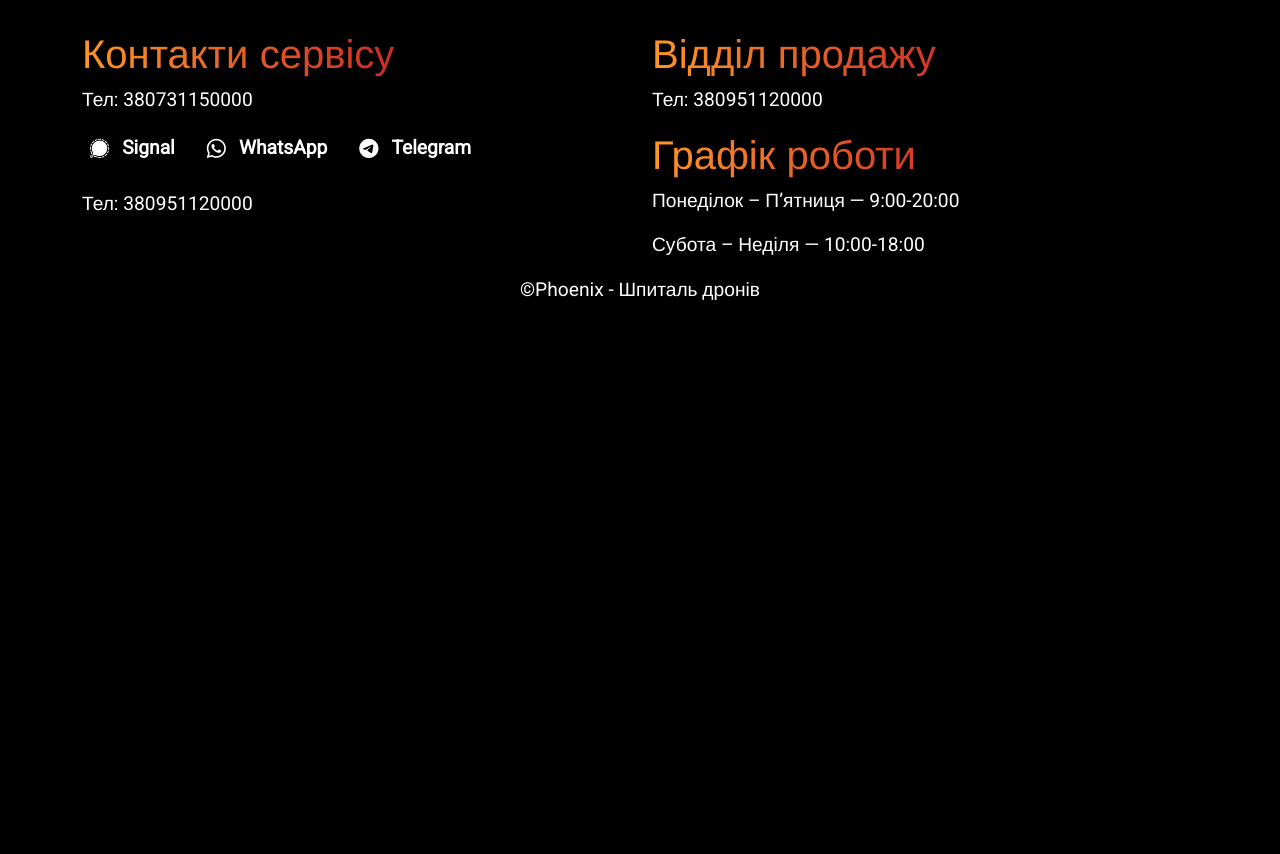
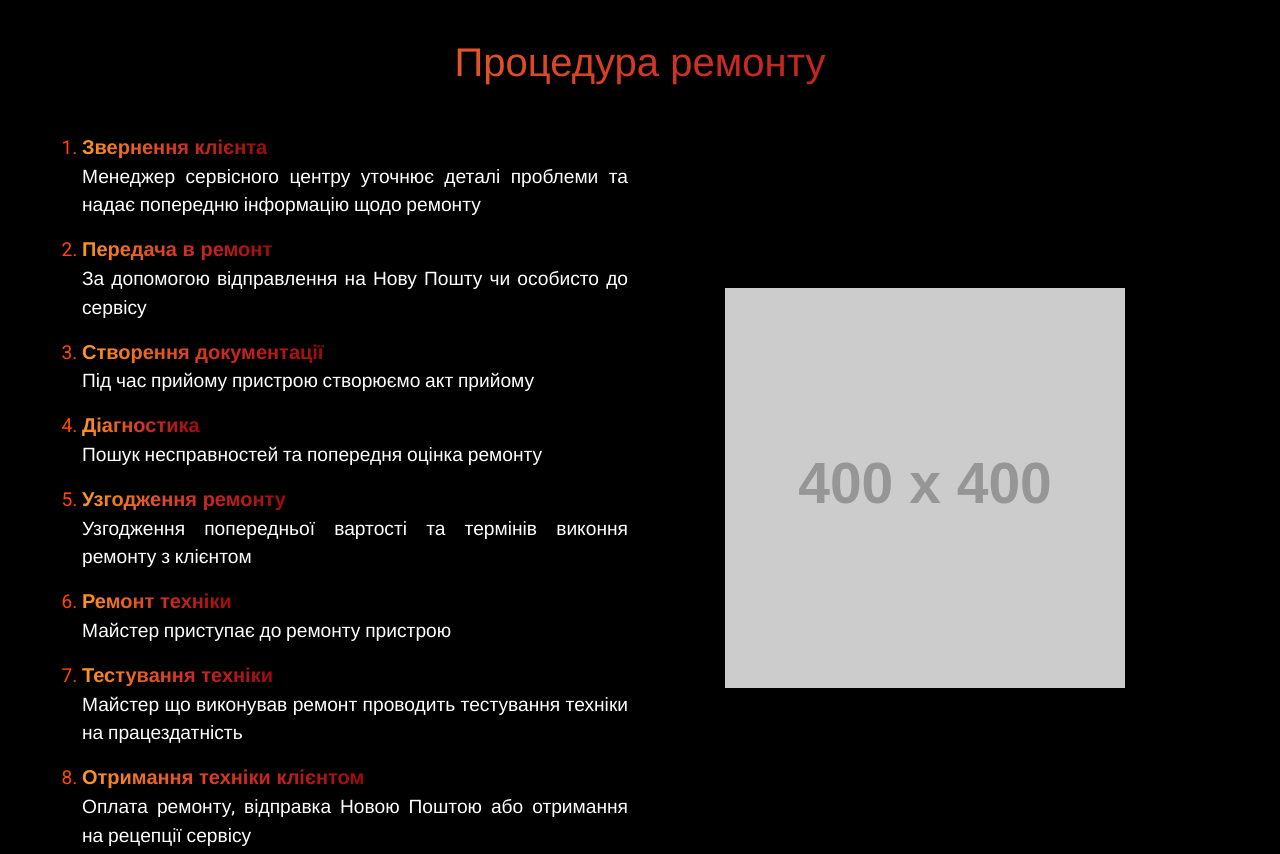
Before and after one commit to Ivan4232/Quadro.ua, a plain HTML site: page index.html in a window 1280 px wide. Shown: the part 4900-5754 px from the top of the page. Before the commit the page ends 5237 px from the top, so only its background shows below. Drawn offline with nearby package versions, Linux system fonts and the light colour scheme; placeholder pictures from the web are drawn by us.

Commit message:
Repair procedure

```diff
--- a/css/style.css
+++ b/css/style.css
@@ -382,12 +382,6 @@ img{
 }
 
 
-/*=============================================
-=            Types-work             =
-=============================================*/
-
-
-
 
 /*=============================================
 =            Development            =
@@ -423,6 +417,24 @@ img{
 
 }
 
+/*=============================================
+=            Steps-section             =
+=============================================*/
+
+.steps-section{
+  p{
+    text-align: justify;
+  }
+}
+
+@media (max-width: 1200px) {
+  .steps-section {
+    .row>* {
+     padding-right: calc(var(--bs-gutter-x)* 1);
+     padding-left: calc(var(--bs-gutter-x)* 1);
+    }
+ }
+}
 /*=============================================
 =            Trusted            =
 =============================================*/
--- a/index.html
+++ b/index.html
@@ -451,49 +451,49 @@
 
       <!-- Start: Steps -->
 
-      <section class="steps-section py-5 d-none" id="steps-section">
+      <section class="steps-section py-5" id="steps-section">
         <div class="container">
           <h2 class="h1 text-center mb-5">Процедура ремонту</h2>
           <div class="row">
 
-            <div class="col-lg-6">
-              <ol class="steps-list p-o">
+            <div class="col-lg-6 order-lg-first">
+              <ol class="steps-list p-0">
                 <li>
-                  <span class="span-font-w">Звернення клієнта</span>
+                  <span class="h5 span-font-w">Звернення клієнта</span>
                   <p>Менеджер сервісного центру уточнює деталі проблеми та надає попередню інформацію щодо ремонту</p>
                 </li>
                 <li>
-                  <span class="span-font-w">Передача в ремонт</span>
+                  <span class="h5 span-font-w">Передача в ремонт</span>
                   <p>За допомогою відправлення на Нову Пошту чи особисто до сервісу</p>
                 </li>
                 <li>
-                  <span class="span-font-w">Створення документації</span>
+                  <span class="h5 span-font-w">Створення документації</span>
                   <p>Під час прийому пристрою створюємо акт прийому</p>
                 </li>
                 <li>
-                  <span class="span-font-w">Діагностика</span>
+                  <span class="h5 span-font-w">Діагностика</span>
                   <p>Пошук несправностей та попередня оцінка ремонту</p>
                 </li>
                 <li>
-                  <span class="span-font-w">Узгодження ремонту</span>
+                  <span class="h5 span-font-w">Узгодження ремонту</span>
                   <p>Узгодження попередньої вартості та термінів виконня ремонту з клієнтом</p>
                 </li>
                 <li>
-                  <span class="span-font-w">Ремонт техніки</span>
+                  <span class="h5 span-font-w">Ремонт техніки</span>
                   <p>Майстер приступає до ремонту пристрою</p>
                 </li>
                 <li>
-                  <span class="span-font-w">Тестування техніки</span>
+                  <span class="h5 span-font-w">Тестування техніки</span>
                   <p>Майстер що виконував ремонт проводить тестування техніки на працездатність</p>
                 </li>
                 <li>
-                  <span class="span-font-w">Отримання техніки клієнтом</span>
+                  <span class="h5 span-font-w">Отримання техніки клієнтом</span>
                   <p>Оплата ремонту, відправка Новою Поштою або отримання на рецепції сервісу</p>
                 </li>
               </ol>
             </div>
-            <div class="col-lg-6 d-flex justify-content-center align-items-center text-center my-xl-auto">
-              <img class="" src="https://placehold.co/400" alt="">
+            <div class="col-lg-6 d-flex justify-content-center text-center my-xl-auto order-first">
+              <img loading="lazy" src="https://placehold.co/400" alt="">
             </div>
           </div>
         </div>
@@ -810,7 +810,7 @@
     <!-- End: Main -->
 
     <!-- Start: Footer -->
-    <footer class="footer py-3 my-4" data-aos="fade-up" id="footer-section">
+    <footer class="footer pb-5" data-aos="fade-up" id="footer-section">
       <div class="container">
         <div class="end-box row">
           <div class="col-lg-6">
```
